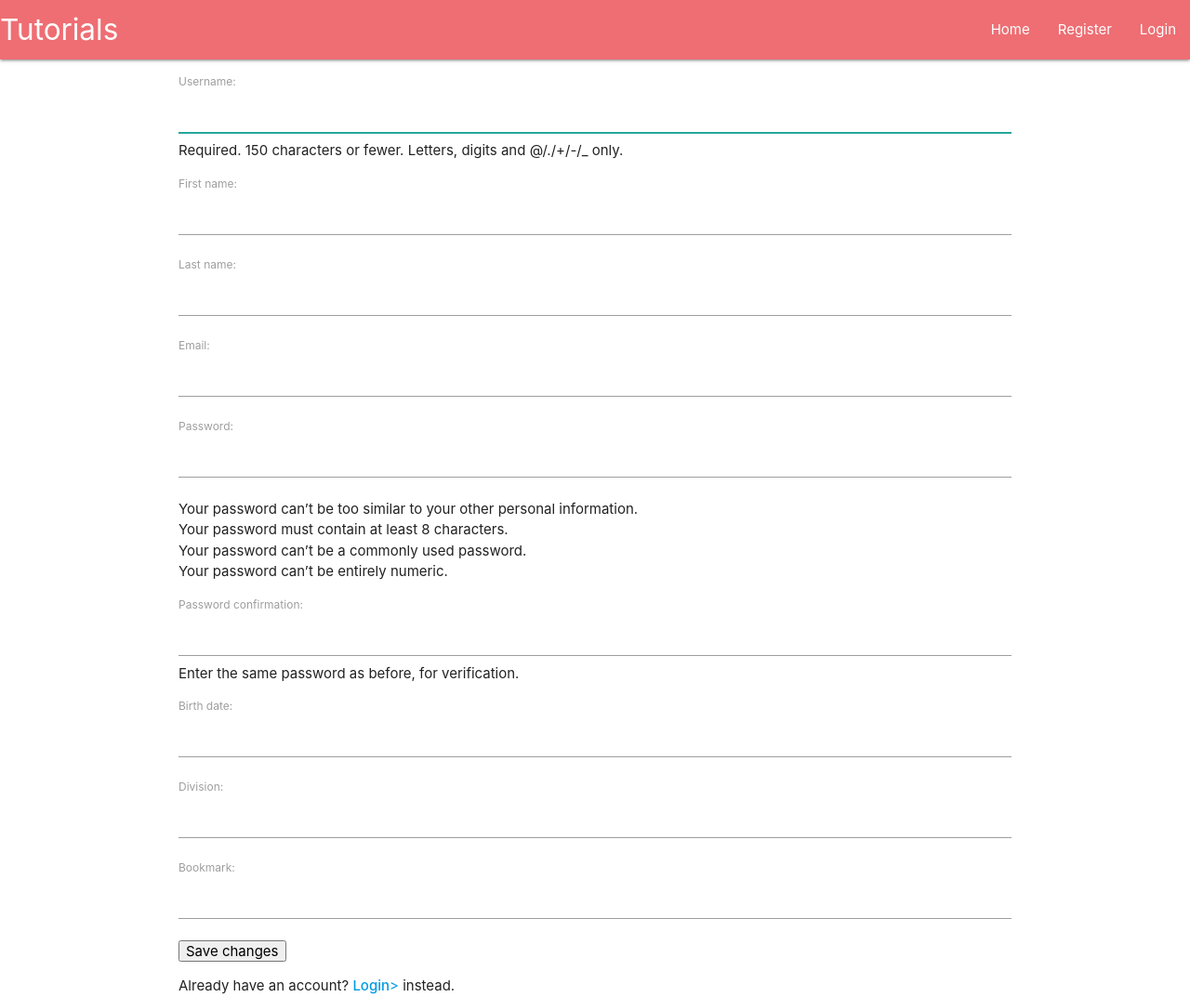
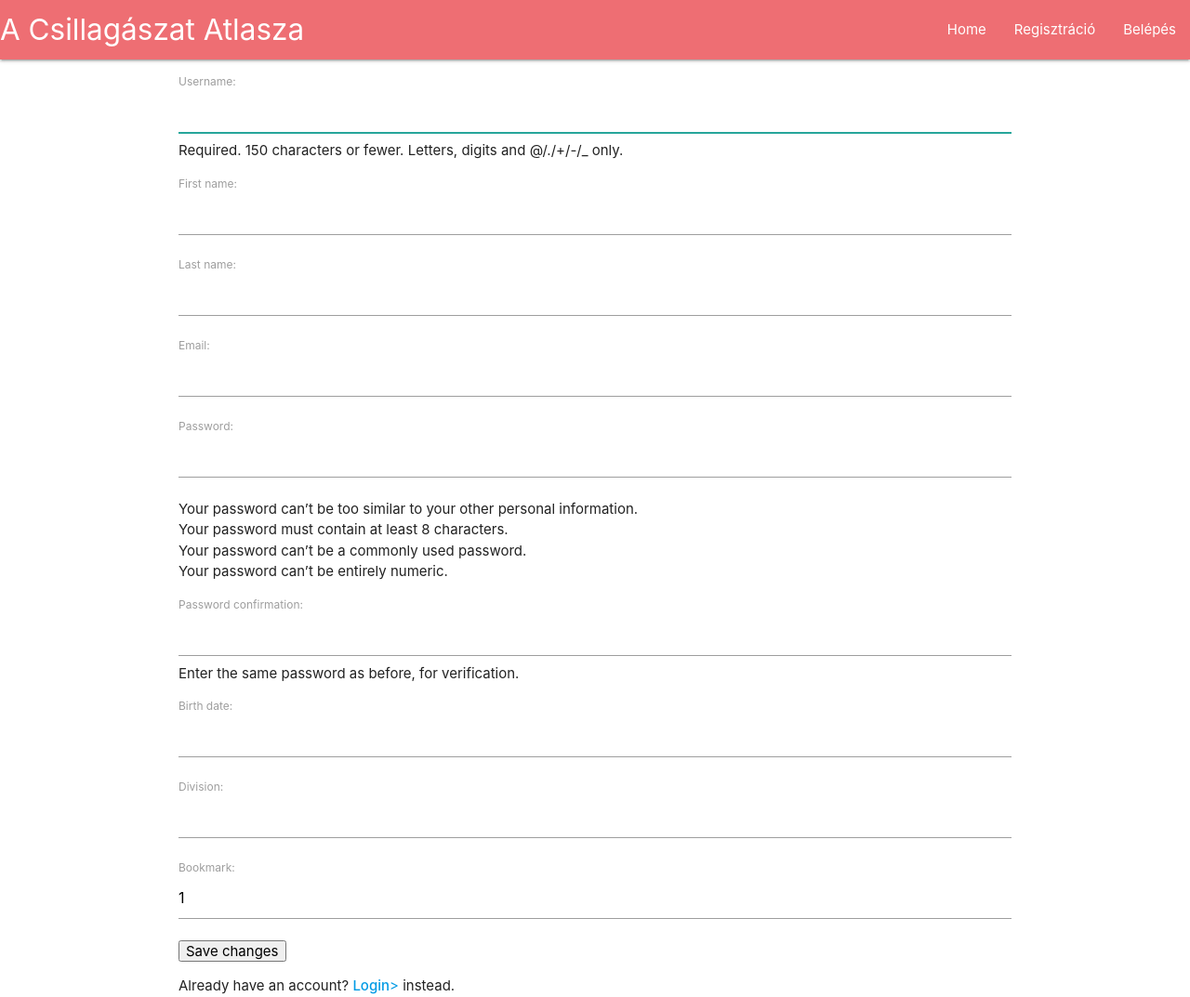
Before and after one commit to paliccolo01/astronomy_atlas_django, a Django app: page /register/ in a window 1280 px wide. Shown: the whole page at 93% size. Run offline with Django 3.2, Linux system fonts and the light colour scheme; some libraries are stand-ins or nearby versions.

Commit message:
added full book models and corrections
had to reset database because of the model updates. made the navbar hungarian and added the option to edit the book to the admin site

```diff
--- a/atlas/main/models.py
+++ b/atlas/main/models.py
@@ -4,18 +4,33 @@ from ckeditor.fields import RichTextField
 from ckeditor_uploader.fields import RichTextUploadingField
 
 # Create your models here.
+class Chapter(models.Model):
+    title = models.CharField(max_length=200)
+    summary = models.CharField(max_length=200, blank=True)
+    slug = models.CharField(max_length=200)
+
+    class Meta:
+        verbose_name = "Chapter"
+        verbose_name_plural = "Chapters"
+
+    def __str__(self):
+        return self.title
+
+
 class Subheading(models.Model):
+    chapter = models.ForeignKey(Chapter, on_delete=models.CASCADE)
     title = models.CharField(max_length=200)
-    content = RichTextUploadingField(blank=True, null=True)
+    content = RichTextUploadingField(blank=True)
+    slug = models.CharField(max_length=200, default=1)
 
     def __str__(self):
         return self.title
 
 class Profile(models.Model):
     user = models.OneToOneField(User, on_delete=models.CASCADE)
-    birth_date = models.DateField(null=True, blank=True)
+    birth_date = models.DateField(blank=True)
     division = models.CharField(max_length=30, blank=True)
-    bookmark = models.PositiveSmallIntegerField(blank=True)
+    bookmark = models.PositiveSmallIntegerField(default=1)
 
     def __str__(self):
         return self.user.username
--- a/atlas/main/templates/main/home.html
+++ b/atlas/main/templates/main/home.html
@@ -2,12 +2,12 @@
 
 {% block content %}
  <div class="row">
-    {% for head in subheadings %}
+    {% for chap in chapters %}
     <div class="col s12 m6">
       <div class="card blue-grey darken-1">
         <div class="card-content white-text">
-          <span class="card-title">{{head.title}}</span>
-          <p>{{head.content|safe}}</p>
+          <span class="card-title">{{chap.title}}</span>
+          <p>{{chap.summary}}</p>
         </div>
         <div class="card-action">
           <a href="#">Visit</a>
--- a/atlas/main/templates/main/includes/navbar.html
+++ b/atlas/main/templates/main/includes/navbar.html
@@ -1,14 +1,14 @@
 <nav>
 <div class="nav-wrapper">
-  <a href="/" class="brand-logo">Tutorials</a>
+  <a href="/" class="brand-logo">A Csillagászat Atlasza</a>
   <ul id="nav-mobile" class="right hide-on-med-and-down">
     <li><a href="/">Home</a></li>
       {% if user.is_authenticated %}
         <li><a href="/account">{{user.username}}</a></li>
-        <li><a href="/logout">Logout</a></li>
+        <li><a href="/logout">Kilépés</a></li>
       {% else %}
-        <li><a href="/register">Register</a></li>
-        <li><a href="/login">Login</a></li>
+        <li><a href="/register">Regisztráció</a></li>
+        <li><a href="/login">Belépés</a></li>
       {% endif %}
   </ul>
 </div>
--- a/atlas/main/views.py
+++ b/atlas/main/views.py
@@ -1,6 +1,6 @@
 from django.shortcuts import render, redirect
 from django.http import HttpResponse
-from .models import Subheading
+from .models import Chapter, Subheading, Profile
 from django.contrib.auth.forms import AuthenticationForm
 from .forms import ExtendedUserCreationForm, ProfileForm
 from django.contrib.auth import authenticate, login, logout
@@ -12,7 +12,7 @@ from django.contrib import messages
 def homepage(request):
     return render(request=request,
                   template_name="main/home.html",
-                  context={"subheadings": Subheading.objects.all})
+                  context={"chapters": Chapter.objects.all})
 
 
 def register(request):
```
Also changed, not shown: atlas/main/admin.py (+10 -1 lines), atlas/main/migrations/0001_initial.py.
